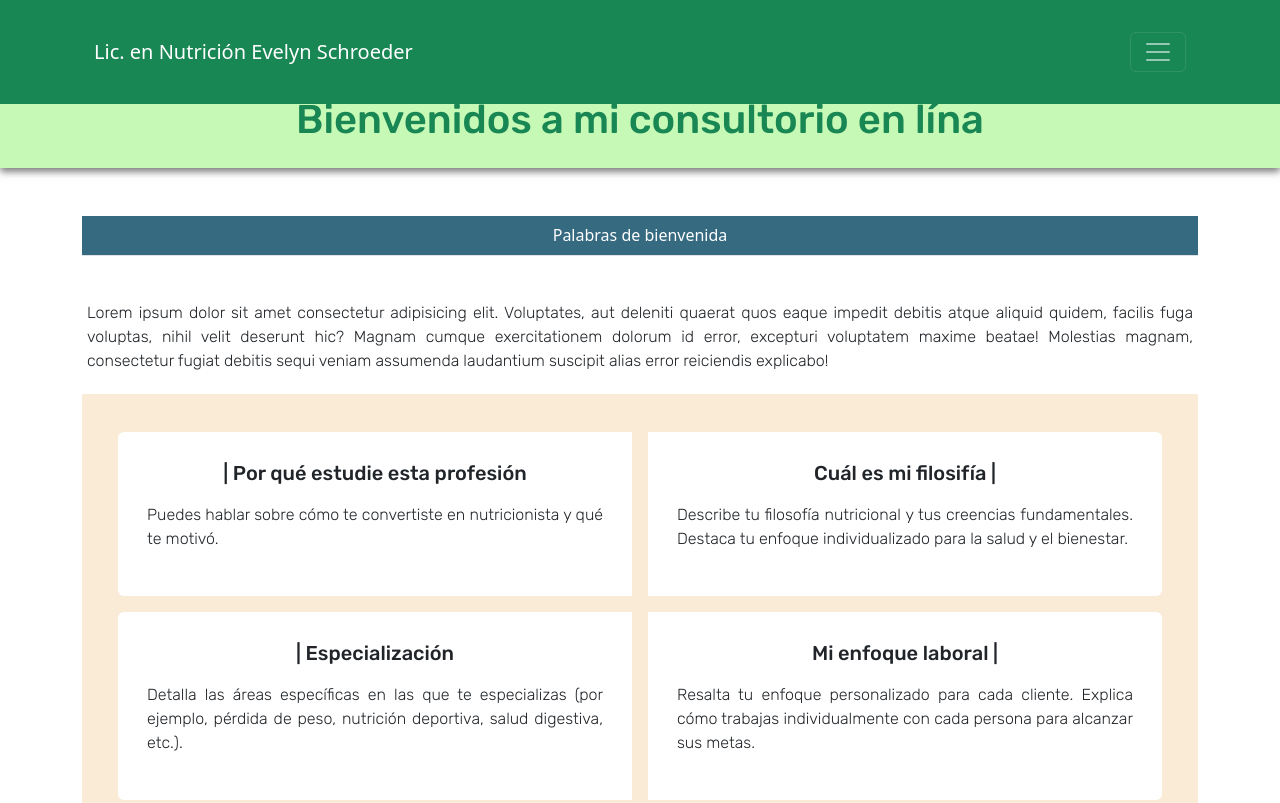
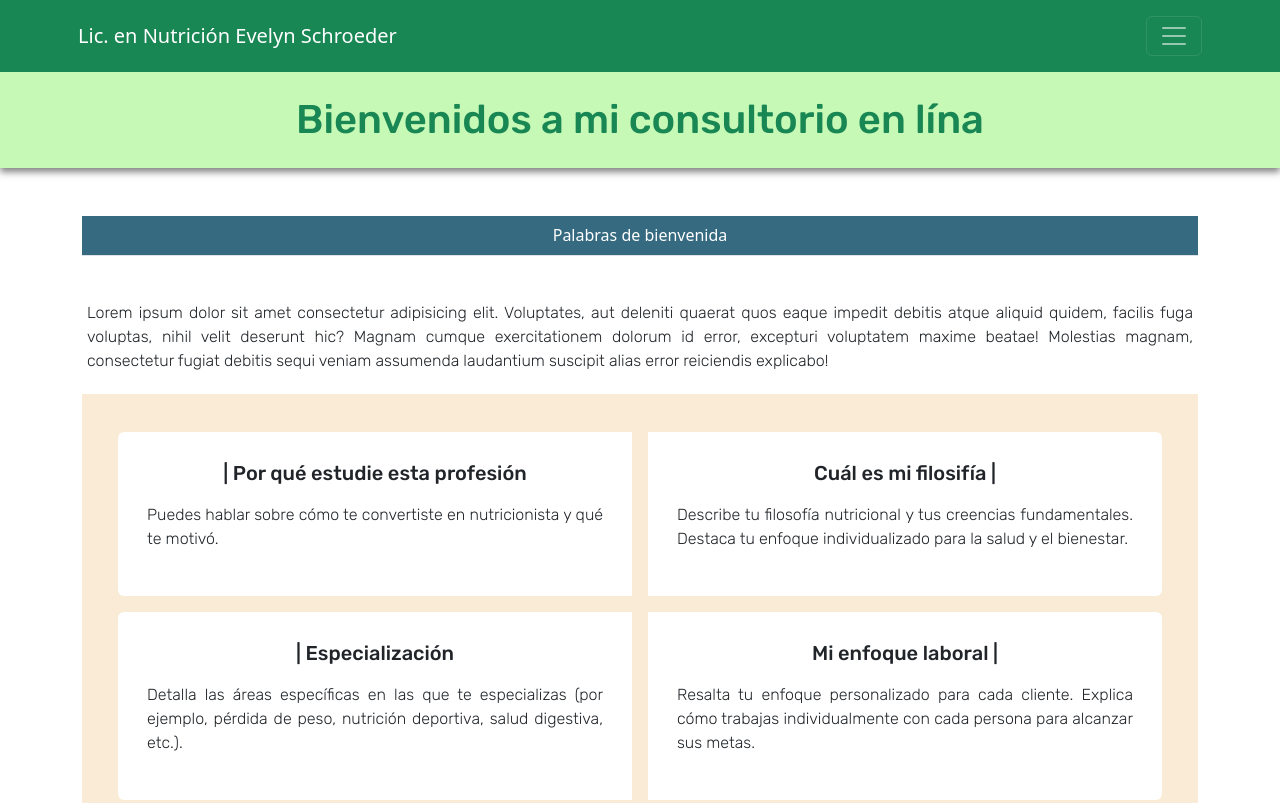
Before and after one commit to JuanCPoos/WebNutricion, a website: page pages/sobremi.html in a window 1280 px wide. Shown: the top 803 px of the page. Drawn offline with nearby package versions, Linux system fonts and the light colour scheme.

Commit message:
padding del header pasado de py-4 a py-2

```diff
--- a/pages/sobremi.html
+++ b/pages/sobremi.html
@@ -30,7 +30,7 @@
     <!-- header -->
     <header id="header">
       <nav class="navbar navbar-dark bg-success">
-        <div class="container p-4">
+        <div class="container p-2">
           <!-- logo-->
           <div id="logo" class="logo_header">
             <a class="navbar-brand" href="/index.html"
```
Also changed, not shown: index.html (+1 -1 lines), pages/destacados.html (+1 -1 lines).
